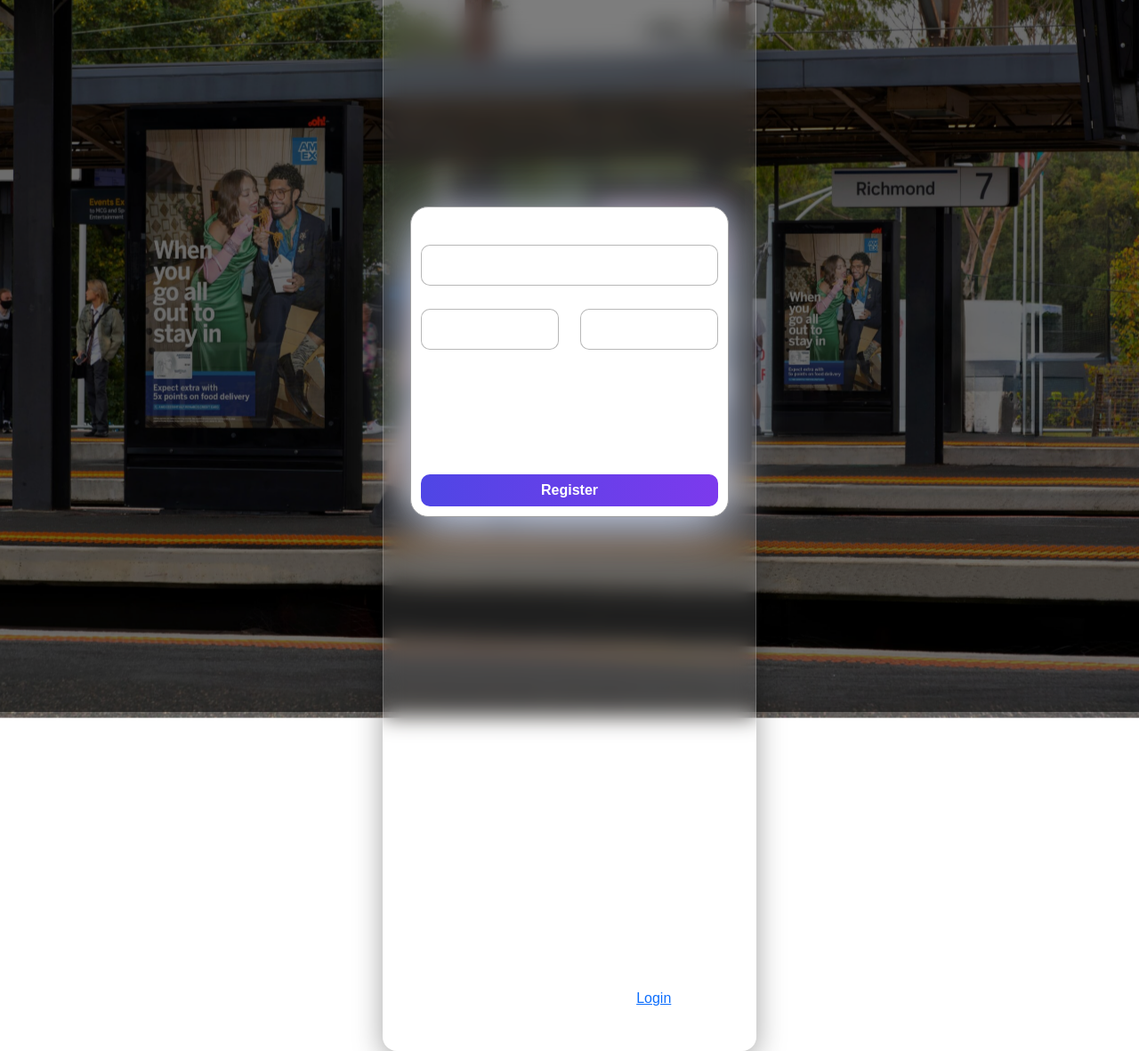
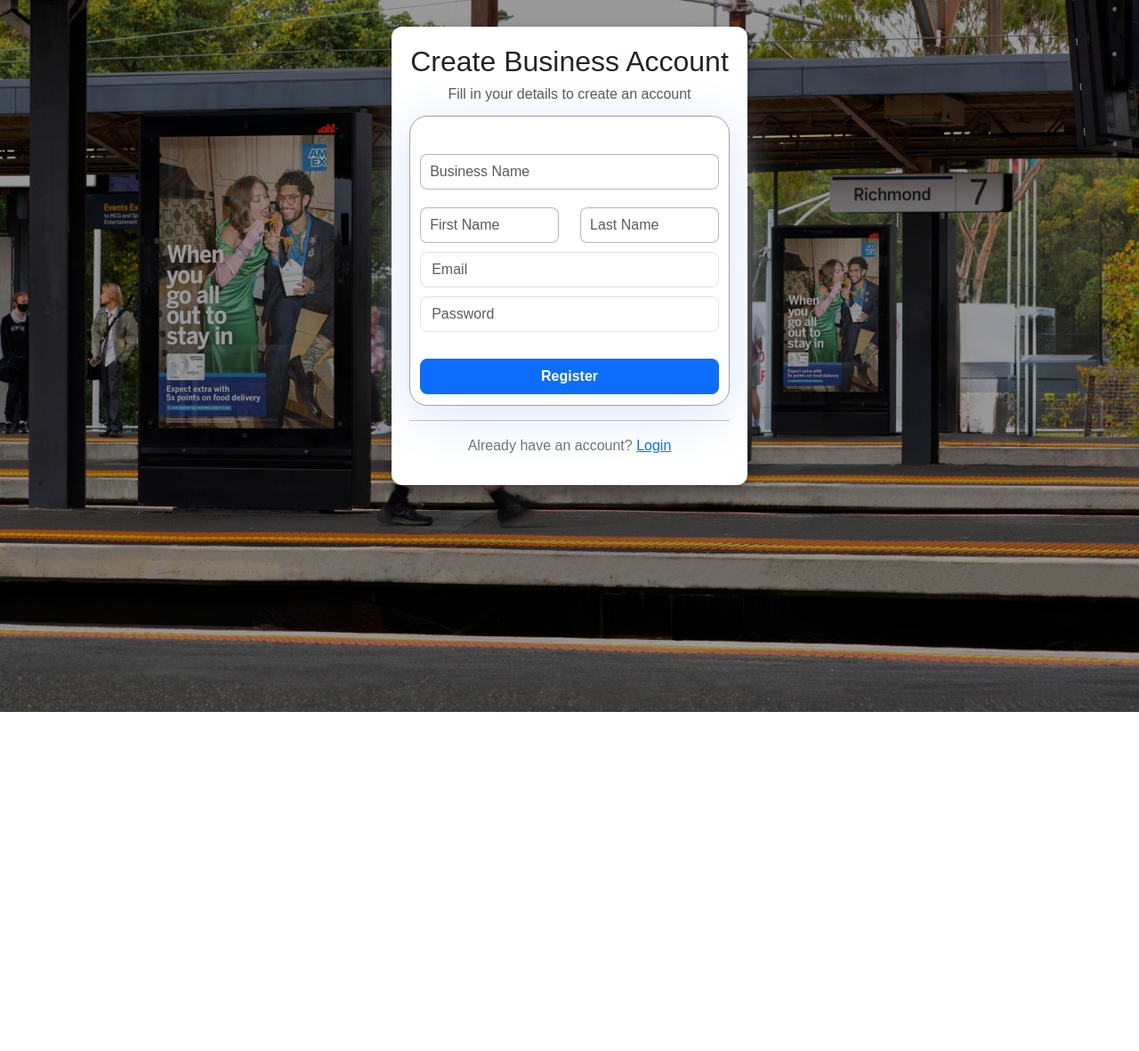
Before and after one commit to ChristianJ123ABC/BillboardAcademicInternship, a Flask app: page /register in a window 1280 px wide. Shown: the whole page at 89% size. After the commit the page ends 800 px from the top, so only its background shows below. Run offline with Flask 3, Linux system fonts and the light colour scheme; parts of the project's set-up code (start-up, migrations or seed data) failed here and were passed over; some libraries are stand-ins or nearby versions.

Commit message:
fix styling for register page
making similar layout and styling with other page to make it look consistent

```diff
--- a/server.py
+++ b/server.py
@@ -59,6 +59,12 @@
   #    - 5000:5000
   # env_file:
   #   - .env
+
+
+#Stripe API keys
+#Secret key = sk_test_51QtHxkE9I53MxGEG7q4d6GghW7i88Wdb1ddzxsahEuswMEzNK1qW2EO3RWguhlwcEWOzZAyXl8SwsKSnwzP0Gln700uKNfydfi
+#Publish key = pk_test_51QtHxkE9I53MxGEGGlW18Yii7C5kQ70WVsj8fZCkHqk5U8MPND3NhLMp1ETOvIDYXeOdpkxbbTB91HiP51RH9dPv00C71btimR
+
 
 #Steps to run the server with docker:
 #1. Install docker desktop
--- a/templates/register.html
+++ b/templates/register.html
@@ -11,101 +11,133 @@
     <!-- Custom CSS -->
     <link rel="stylesheet" href="../static/styles.css">
 
+
 <style>
-/* Full page reset */
-body {
-    margin: 0;
-    font-family: Arial, sans-serif;
-    overflow: hidden;
+/* Register Page
+Refrence - https://getbootstrap.com/docs/5.3/layout/grid/
+         - https://getbootstrap.com/docs/5.3/forms/overview/
+         - https://uiverse.io/aasisodiya/nasty-cat-19
+         - https://www.tutorialspoint.com/article/how-to-add-a-login-form-to-an-image-using-html-and-css
+         - https://getbootstrap.com/docs/5.3/components/buttons/
+         */
+
+
+
+html, body{
+    height: 100%;
+    margin:0;
+    padding:0;
+    font-family: Arial, Helvetica, sans-serif;
 }
 
-/* ===== Animated Background Image ===== */
-.bg-animation {
-    position: fixed;
-    width: 100%;
-    height: 100%;
+/* Background image */
+.bg-background{
+    position:fixed;
+    top:0;
+    left:0;
+    width:100%;
+    height:100%;
     background:url("/static/uploads/train_station.jpg") center center/cover no-repeat;
-    animation: zoomMove 20s infinite alternate ease-in-out;
-    z-index: -3;
+    z-index:-2;
 }
 
-/* Zoom + slow movement effect */
-@keyframes zoomMove {
-    0% {
-        transform: scale(1) translate(0px, 0px);
-        filter: brightness(0.9);
-    }
-    100% {
-        transform: scale(1.1) translate(-20px, -10px);
-        filter: brightness(1.1);
-    }
+/* Dark overlay for readable */
+.bg-overlay{
+    position:fixed;
+    top:0;
+    left:0;
+    width:100%;
+    height:100%;
+    background:rgba(0,0,0,0.4);
+    z-index:-1;
 }
 
-/* Dark overlay for readability */
-.bg-overlay {
-    position: fixed;
-    width: 100%;
-    height: 100%;
-    background: rgba(0, 0, 0, 0.55);
-    z-index: -2;
+/* Center the register form */
+.center-wrapper {
+    display: flex;
+    justify-content: center;
+    align-items: flex-start;
+    padding-top: 30px;
+    padding-bottom: 30px;
 }
 
-/* Center container */
-.center-wrapper {
-    height: 100vh;
-    display: flex;
-    justify-content: center;
-    align-items: center;
+/* Register card */
+.register-card {
+    max-width: 400px;
+    background: #fff;
+    border-radius: 12px;
+    padding: 20px;
+    box-shadow: 0 8px 20px rgba(0,0,0,0.3);
 }
 
-/* Glassmorphism card (modern UI look) */
-.glass-card {
-    width: 420px;
-    padding: 30px;
-    border-radius: 16px;
-
-    background: rgba(255, 255, 255, 0.12);
-    backdrop-filter: blur(12px);
-    -webkit-backdrop-filter: blur(12px);
-
-    border: 1px solid rgba(255, 255, 255, 0.2);
-    color: white;
-
-    box-shadow: 0 8px 32px rgba(0, 0, 0, 0.37);
+.register-card h2{
+    text-align:center;
+    margin-bottom:6px;
+    color:#212529;
 }
 
-/* Inputs styling */
-.glass-card input {
-    background: rgba(255, 255, 255, 0.2);
-    border: none;
-    color: white;
+.register-card p{
+    text-align:center;
+    color:#6c757d;
+    margin-bottom:12px;
 }
 
-.glass-card input::placeholder {
-    color: rgba(255, 255, 255, 0.7);
+.register-card .form-control{
+    height:40px;
+    border-radius:8px;
+    margin-bottom:10px;
 }
 
-/* Button */
-.glass-card .btn-primary {
-    background: linear-gradient(90deg, #4f46e5, #7c3aed);
-    border: none;
+form {
+  background-color: #fff;
+  box-shadow: 0 10px 60px rgb(218, 229, 255);
+  border: 1px solid rgb(159, 159, 160);
+  border-radius: 20px;
+  padding: 2rem 0.7rem 0.7rem 0.7rem;
+  text-align: center;
+  font-size: 1.125rem;
+  max-width: 555px;
+  margin: auto;
+
 }
 
-.glass-card .btn-primary:hover {
-    opacity: 0.9;
+
+.register-card .btn-primary{
+    width:100%;
+    height:40px;
+    border-radius:8px;
+}
+
+.password-info{
+    font-size:14px;
+    color:#555;
+    margin-top:20px;
+}
+
+.password-info ul{
+    padding-left:20px;
+}
+
+.flash{
+    position:absolute;
+    top:20px;
+    left:50%;
+    transform:translateX(-50%);
+    width:500px;
+    z-index:1000;
 }
 </style>
+
 </head>
-
 <body>
 
-<!-- Animated background layer -->
-<div class="bg-animation"></div>
+<!-- background image -->
+<div class="bg-background"></div>
 
-<!-- Dark overlay for readability -->
+<!-- Dark overlay to make text easier to read -->
 <div class="bg-overlay"></div>
 
-<!-- Flash messages -->
+<!-- display flash messages -->
 <div class="container mt-3 position-absolute w-100">
     {% with messages = get_flashed_messages(with_categories=true) %}
         {% if messages %}
@@ -118,34 +150,36 @@ body {
     {% endwith %}
 </div>
 
-<!-- Center form -->
+<!-- Center the register form on the page -->
 <div class="center-wrapper">
 
-    <div class="glass-card">
+    <div class="register-card">
 
-        <h2 class="text-center mb-2">Create Business Account</h2>
-        <p class="text-center text-muted mb-4">Join and grow your business</p>
+        <h2 class="text-center ">Create Business Account</h2>
+        <p class="text-center text-muted ">Fill in your details to create an account</p>
 
+
+        <!-- Register form  -->
         <form method="POST" action="{{ url_for('register') }}">
 
-            <input type="text" name="businessName" placeholder="Business Name" class="form-control mb-3"
+            <input type="text" name="businessName" placeholder="Business Name" class="form-control"
                 value="{{ request.form.get('businessName','') }}">
 
             <div class="row">
                 <div class="col">
-                    <input type="text" name="firstName" placeholder="First Name" class="form-control mb-3"
+                    <input type="text" name="firstName" placeholder="First Name" class="form-control"
                         value="{{ request.form.get('firstName','') }}">
                 </div>
                 <div class="col">
-                    <input type="text" name="lastName" placeholder="Last Name" class="form-control mb-3"
+                    <input type="text" name="lastName" placeholder="Last Name" class="form-control"
                         value="{{ request.form.get('lastName','') }}">
                 </div>
             </div>
 
-            <input type="email" name="email" placeholder="Email" class="form-control mb-3"
+            <input type="email" name="email" placeholder="Email" class="form-control"
                 value="{{ request.form.get('email','') }}">
 
-            <input type="password" name="password" placeholder="Password" class="form-control mb-3">
+            <input type="password" name="password" placeholder="Password" class="form-control">
 
             <button class="btn btn-primary w-100">Register</button>
 
```
